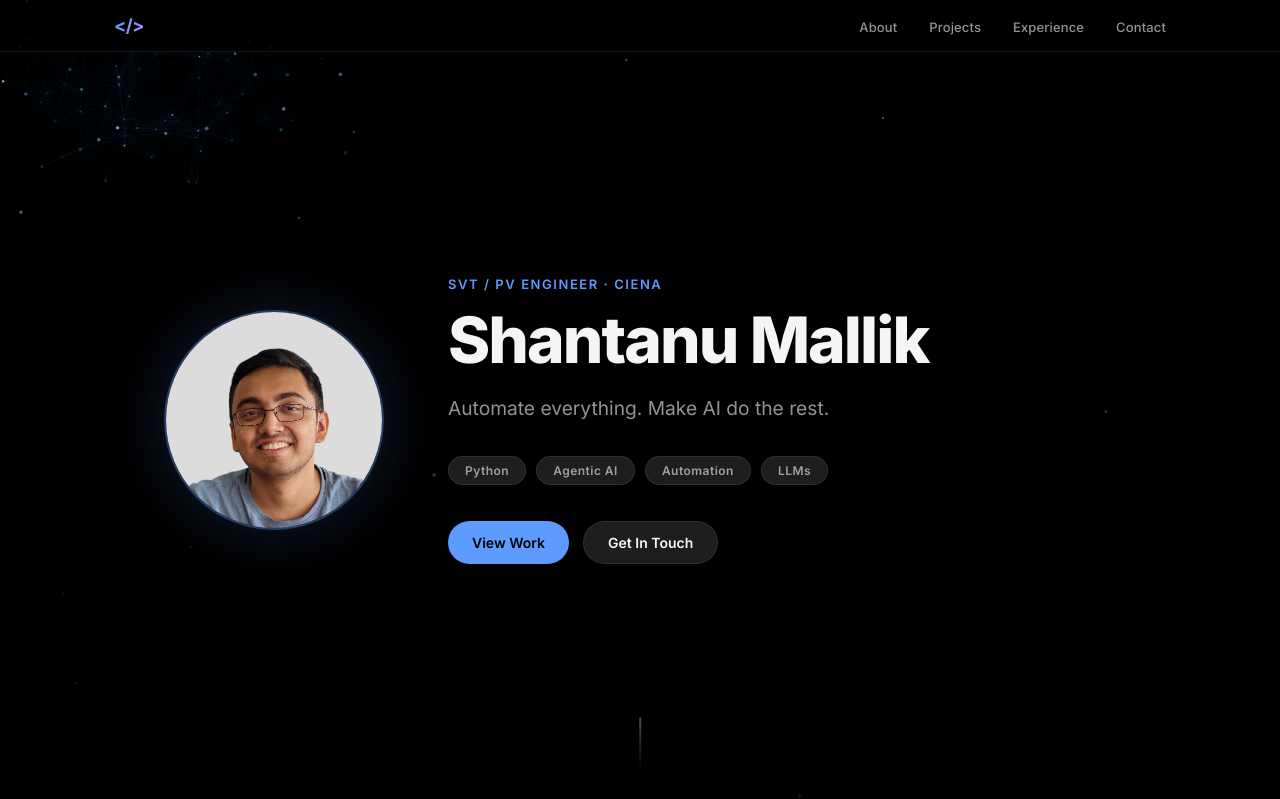
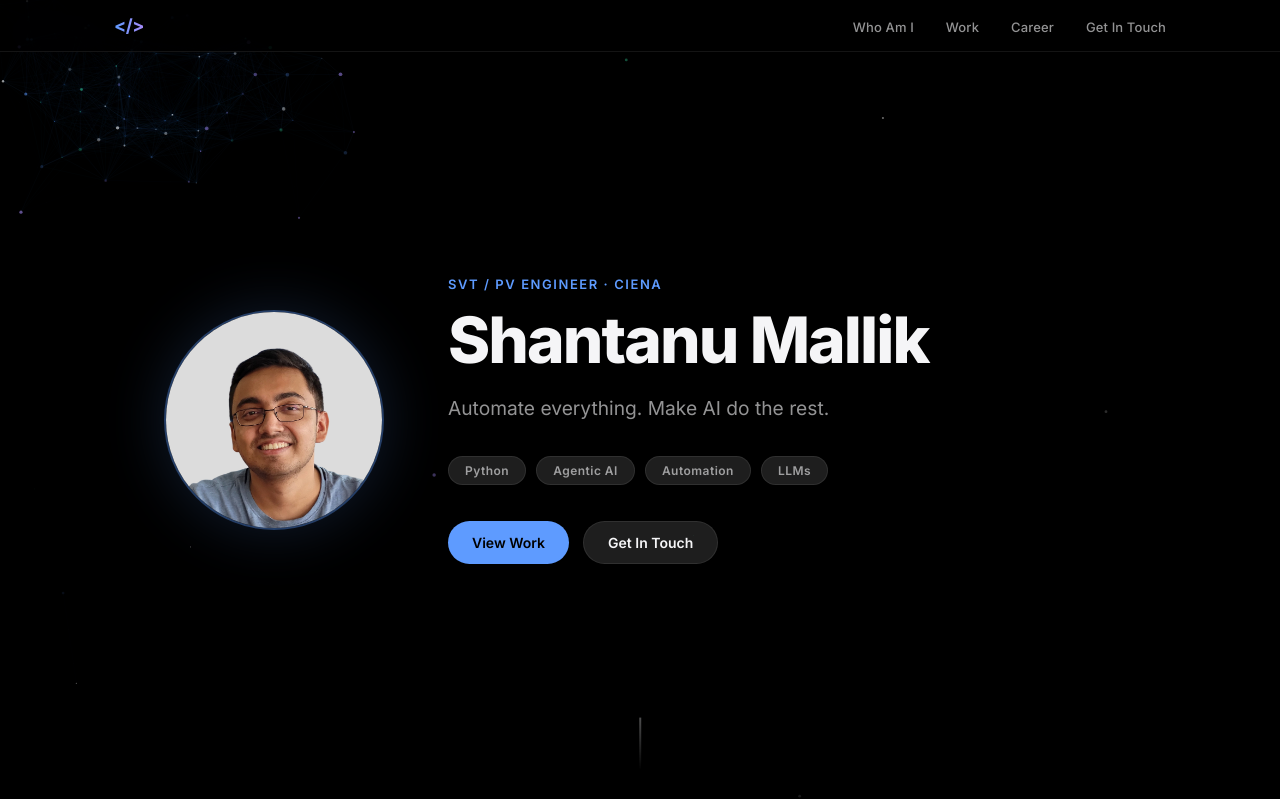
Before and after one commit to shantanumallik/portfolio, a Flask app: page / in a window 1280 px wide. Shown: the top 799 px of the page. Run offline with Flask 3, Linux system fonts and the light colour scheme; data comes from the database, SQL or seed files in the repository.

Commit message:
Align nav labels with section kickers

```diff
--- a/app/templates/index.html
+++ b/app/templates/index.html
@@ -22,10 +22,10 @@
   <div class="nav__inner">
     <a class="nav__logo" href="#hero">&#60;/&#62;</a>
     <ul class="nav__links">
-      <li><a href="#about">About</a></li>
-      <li><a href="#projects">Projects</a></li>
-      <li><a href="#experience">Experience</a></li>
-      <li><a href="#contact">Contact</a></li>
+      <li><a href="#about">Who Am I</a></li>
+      <li><a href="#projects">Work</a></li>
+      <li><a href="#experience">Career</a></li>
+      <li><a href="#contact">Get In Touch</a></li>
     </ul>
     <button class="nav__hamburger" id="nav-hamburger" aria-label="Menu">
       <span></span><span></span><span></span>
```
